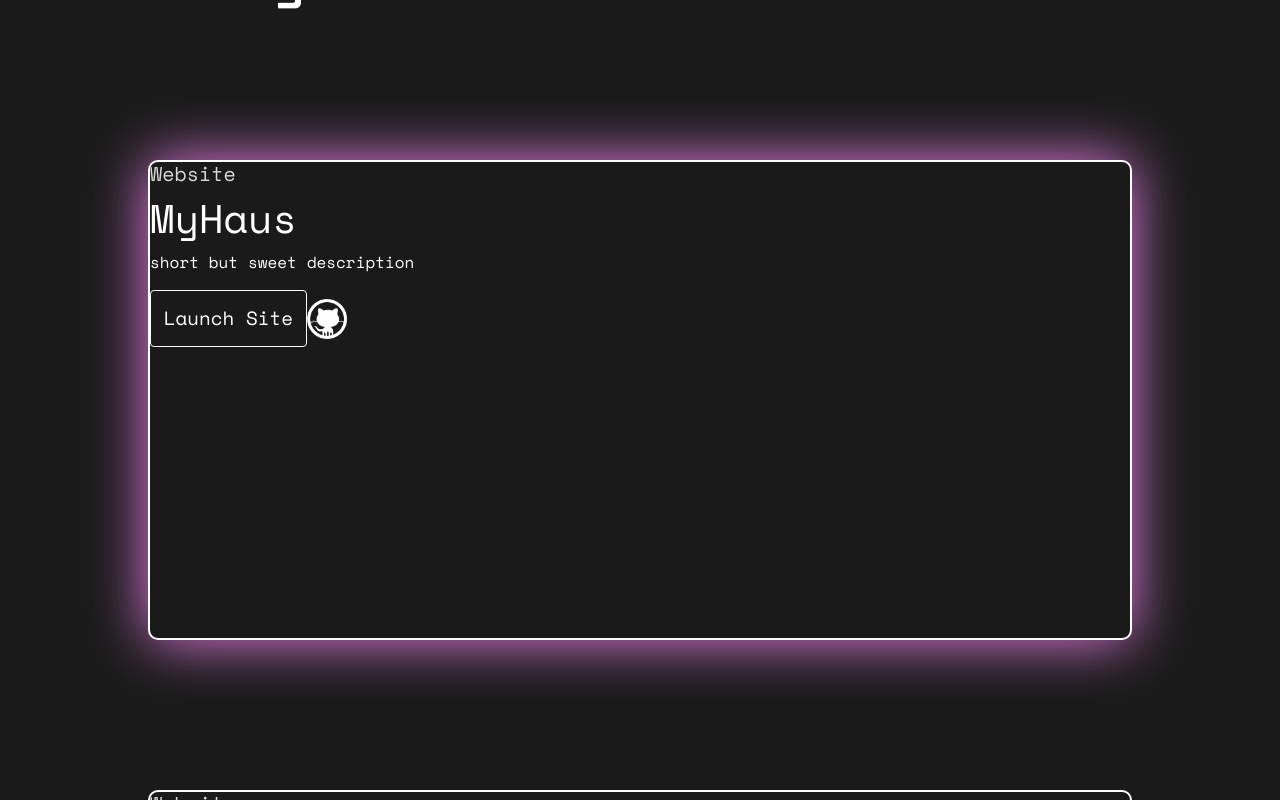
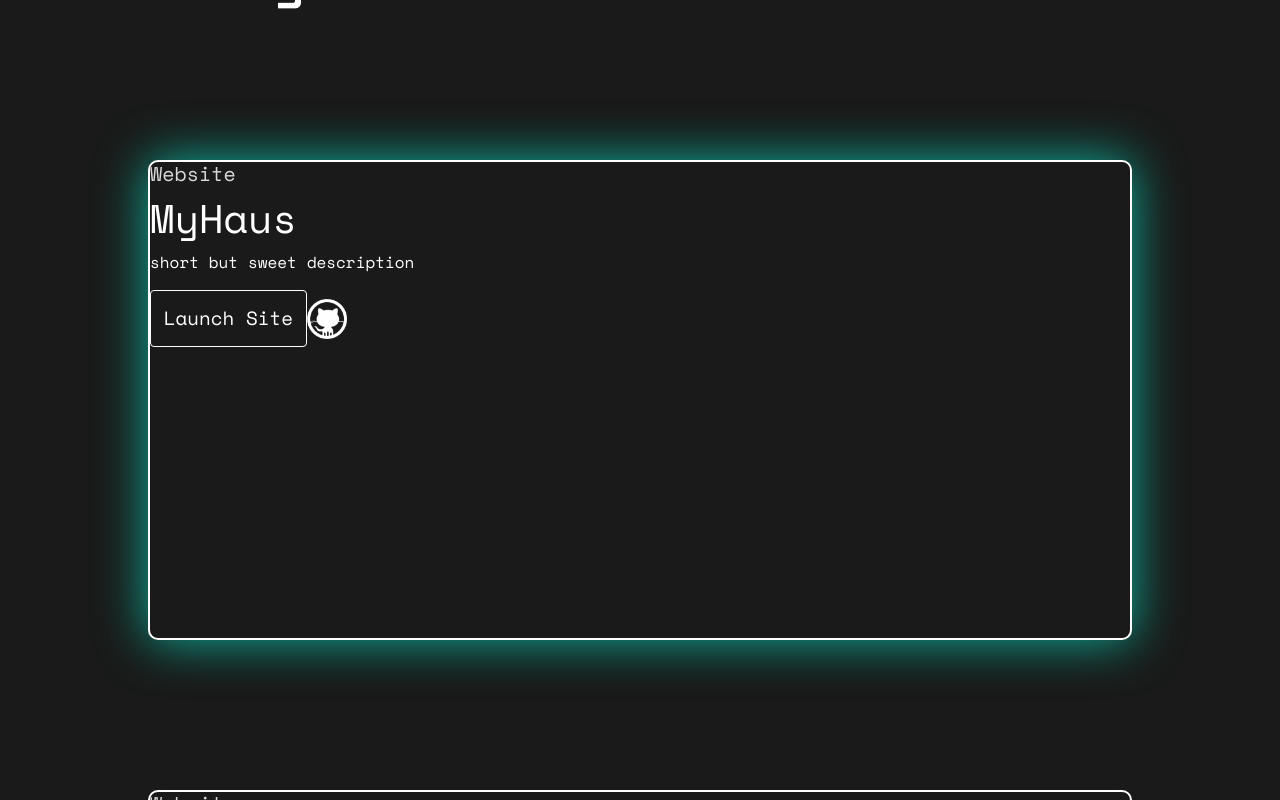
Before and after one commit to Richardflores009/new-portfolio, a React (Create React App) app: page / in a window 1280 px wide. In both pictures the pointer is over the element 640 px from the left and 2070 px from the top of the page. Shown: the part 1670-2470 px from the top of the page. Built offline with nearby package versions, Linux system fonts and the light colour scheme.

Commit message:
added transition to hover

```diff
--- a/src/components/Home.js
+++ b/src/components/Home.js
@@ -108,7 +108,7 @@ function Home() {
              {projects.map(project =>
              <div key={project.id} data-aos="fade-up" data-aos-easing="ease-in-out" className="boxes">
                  <h5>Website</h5>
-                 <h1>{project.name}</h1>
+                 <h1 className="colorFade">{project.name}</h1>
                  <p>{project.description}</p>
                  {/* <img src={project.image}></img> */}
                  <Button  className="projectButton" href={project.deployed}>Launch Site</Button>
--- a/src/components/css/Main.css
+++ b/src/components/css/Main.css
@@ -160,11 +160,12 @@
 }
 
 .boxes:hover {
-   box-shadow:0px 0px 60px violet;
+   box-shadow:0px 0px 50px  #0db39e;
     -moz-box-shadow: scale(1.1);  /* Firefox */
     -webkit-box-shadow: scale(1.1);  /* Safari and Chrome */
     -o-box-shadow: scale(1.1);  /* Opera */
     vertical-align: middle;
+    transition: 0.5s;
 
   }
 
```
Also changed, not shown: 1 other file (tests, documents, lock files or other folders).
